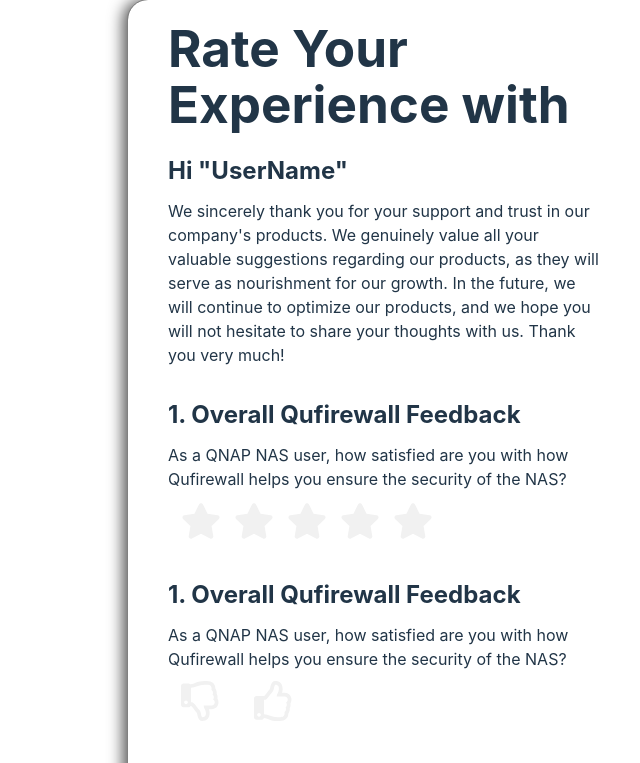
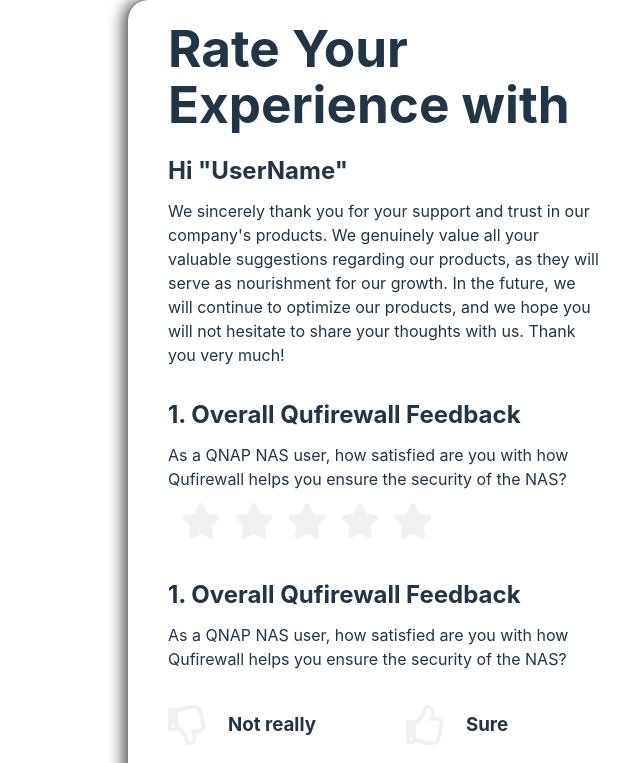
Before and after one commit to ChengXuJustin/Qnap-Feedback-Package, a React (Vite) app: page / in a window 1280 px wide. Shown: the top 763 px of the page, without its empty margins (640-1280 px from the left). Built offline with nearby package versions, Linux system fonts and the light colour scheme.

Commit message:
Practicality thumb color setting

```diff
--- a/src/App.css
+++ b/src/App.css
@@ -28,7 +28,7 @@
 }
 
 .method-hover-bg:hover{
-  background-color: #7d7d7d;
+  background-color: rgba(0, 0, 0, 0.1);
 }
 
 .fh{
@@ -141,7 +141,7 @@
 }
 
 .fill-thumbD{
-  color: #00eeff;
+  color: #00b1bd;
 }
 
 .shadow-md{
--- a/src/components/Practicality.jsx
+++ b/src/components/Practicality.jsx
@@ -9,12 +9,12 @@
   ];
 
   const starRate = () => {
-    const [rating, setRating] = useState(null);
+    const [rating, setRating] = useState();
     const [hover, setHover] = useState(null);
 
     return (
       <div className='mb-10'>
-        <form action="" className=''>
+        <form action="" className='df'>
           {thumbArray.map(({icon: ThumbIcon, value}, index) => {
             return (
               <label
@@ -30,18 +30,22 @@
                   onChange={() => setRating(value)}
                   className="hidden"
                 />
+                <div className='df aln-tm-ct' style={{marginRight:'90px'}}>
                   <ThumbIcon
                     size={40}
                     className={`
                       transition-all duration-200 mg-r-20
-                    ${(hover===value && value===1 || rating===value)
+                      ${(hover===1 || rating===1) && value===1
                         ? 'fill-thumbD' : 'default'}
-                    ${(hover === value || rating===value)
+                      ${(hover === true)
                         ? 'scale-110 shadow-md' : ''}
-                    ${(hover===value && value===2 || rating===value)
+                      ${(hover===2 || rating===2) && value===2
                         ? 'fill-thumbU' : 'default'}
+
                     `}
                   />
+                  <h3>{(value===1) ? 'Not really' : 'Sure'}</h3>
+                </div>
               </label>
             )
           })}
```
Lines whose indentation alone changed are shown as unchanged.
